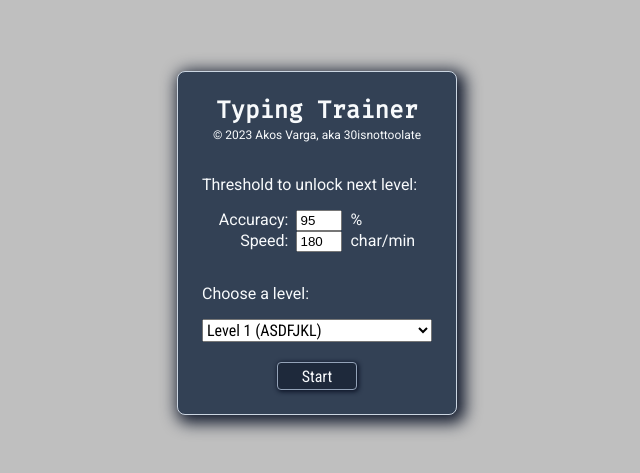
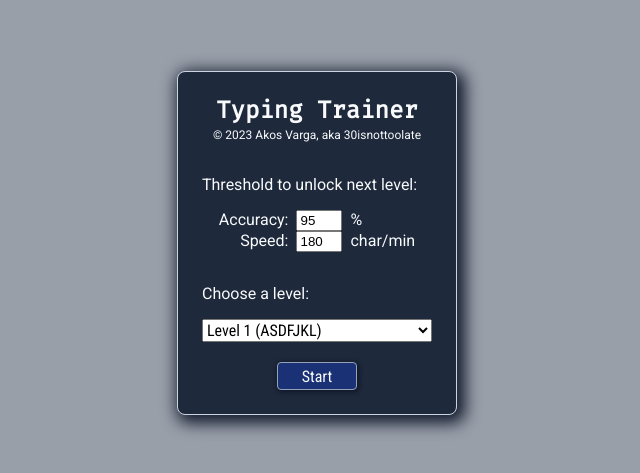
Before and after one commit to 30isnottoolate/typing-trainer, a React app: page / in a window 1280 px wide. Shown: the part 157-630 px from the top of the page, without its empty margins (323-963 px from the left). Built offline with nearby package versions, Linux system fonts and the light colour scheme.

Commit message:
Adjust button and box background colors

```diff
--- a/src/components/App.css
+++ b/src/components/App.css
@@ -28,7 +28,7 @@
     display: grid;
     align-content: center;
     justify-content: center;
-    background-color: #80808080;
+    background-color: #33415580;
     width: 100vw;
     height: 100vh;
     z-index: 10;
@@ -43,7 +43,7 @@ select {
 }
 
 button {
-    background-color: #1e293b;
+    background-color: #1a3275;
     color: #f8fafc;
     font-size: 1rem;
     font-family: "Roboto Condensed", Helvetica;
@@ -56,7 +56,7 @@ button {
 }
 
 button:hover {
-    background-color: #0f172a;
+    background-color: #1d3986;
 }
 
 button:active {
@@ -65,7 +65,7 @@ button:active {
 }
 
 .menu-box, .pause-box, .finish-box {
-    background-color: #334155;
+    background-color: #1e293b;
     color: #f8fafc;
     font-family: "Roboto", Helvetica;
     position: relative;
@@ -222,7 +222,7 @@ button:active {
 }
 
 .highlighted {
-    box-shadow: 0 0 0.25rem 0.25rem var(--highlight-color);
+    box-shadow: 0 0 0.25rem 0.125rem var(--highlight-color);
 }
 
 .first-row, .second-row, .third-row, .fourth-row, .fifth-row {
```
